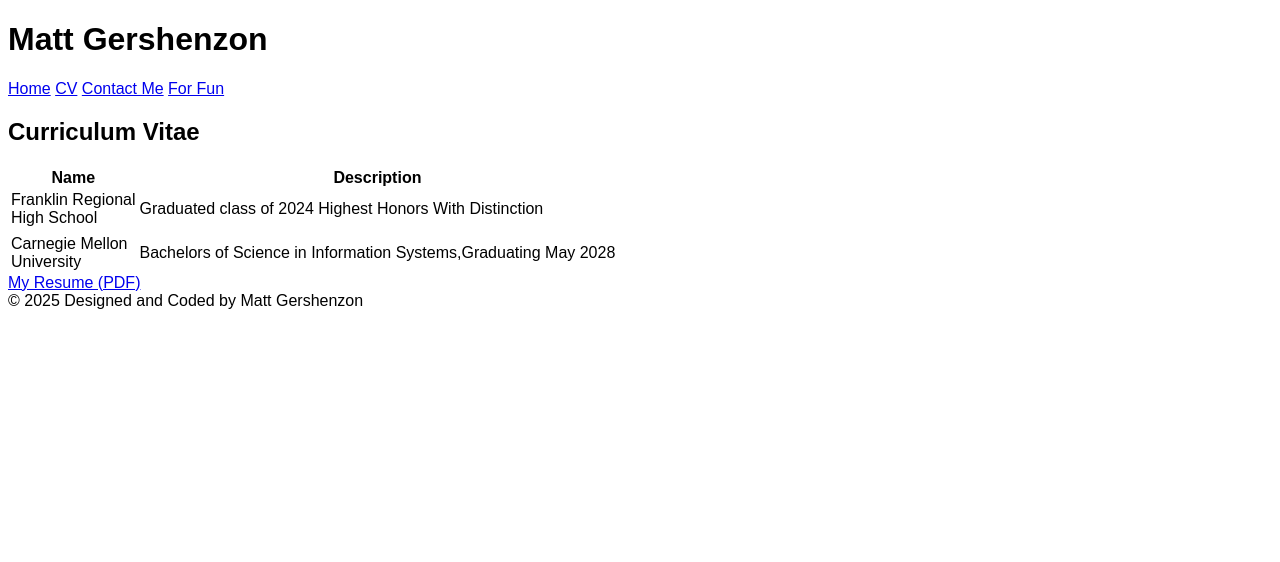
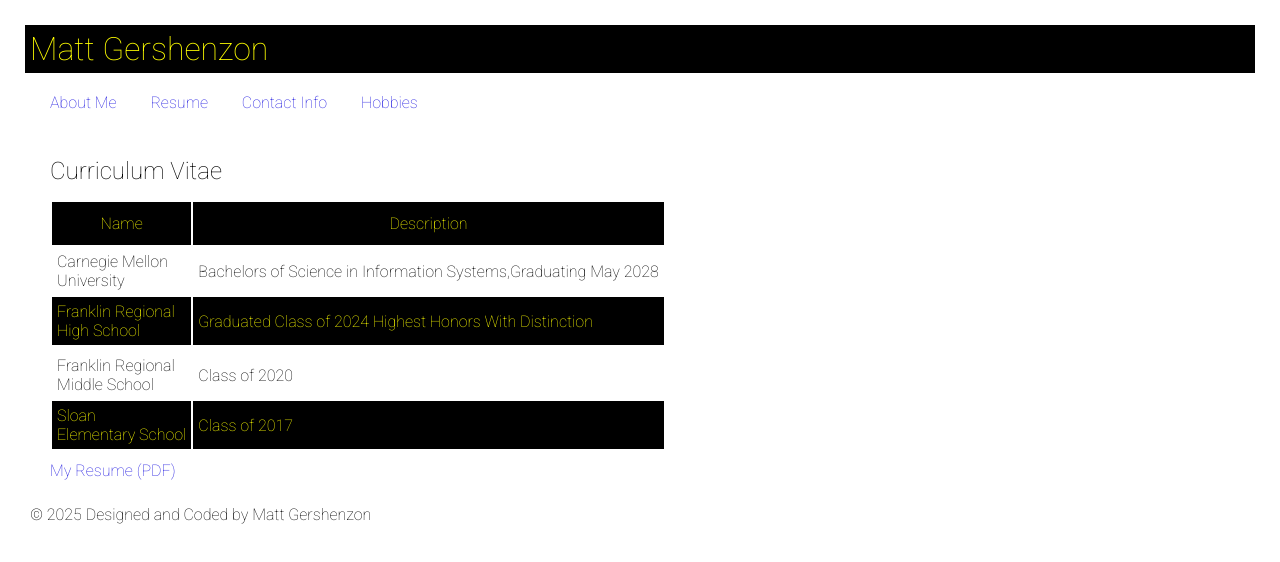
Before and after one commit to mgershe/webdevlabs, a plain HTML site: page views/cv.html in a window 1280 px wide. Drawn offline with Linux system fonts and the light colour scheme.

Commit message:
Add files via upload

```diff
--- /dev/null
+++ b/static/style.css
@@ -0,0 +1,39 @@
+* {
+    font-family: "Roboto", sans-serif;
+    font-optical-sizing: auto;
+    font-weight: 100;
+    font-style: normal;
+    font-variation-settings:
+        "wdth" 100;
+    padding: 5px;
+    margin: 5px;
+}
+h1 {
+    color: yellow;
+}
+#webname {
+    background-color: black;
+}
+
+a{
+    text-decoration: none;
+    color: rgb(34, 27, 224);
+    margin-right: 15px;
+}
+th{
+    padding: 12px;
+    background-color: #000000;
+    color: yellow;
+    width: fit-content;
+}
+
+tr:nth-child(even){
+    background-color: black;
+    color: yellow;
+}
+
+form{
+    display: block;
+    margin: auto;
+    text-align: center;
+}
--- a/views/cv.html
+++ b/views/cv.html
@@ -1,19 +1,25 @@
 <!DOCTYPE html>
 <html lang="en">
 <head>
+    <link rel="preconnect" href="https://fonts.googleapis.com">
+    <link rel="preconnect" href="https://fonts.gstatic.com" crossorigin>
+    <link href="https://fonts.googleapis.com/css2?family=Roboto:ital,wght@0,100..900;1,100..900&display=swap" rel="stylesheet">
+    <link rel="stylesheet" href="../static/style.css">
     <meta name="author" content="Matt Gershenzon">
     <meta name="keywords" content="Carnegie Mellon University, Information Systems">
     <meta name="description" content="Matt Gershenzon professional website">
     <title>Matt Gershenzon</title>
 </head>
 <body style ="font-family: Arial">
-    <h1>Matt Gershenzon</h1>
+    <h1 id="webname">
+        Matt Gershenzon
+    </h1>
     <header>
         <nav>
-            <a href="../index.html">Home</a>
-            <a href = "cv.html">CV</a>
-            <a href = "contact.html">Contact Me</a>
-            <a href = "fun.html">For Fun</a>
+            <a href="../index.html">About Me</a>
+            <a href = "cv.html">Resume</a>
+            <a href = "contact.html">Contact Info</a>
+            <a href = "fun.html">Hobbies</a>
         </nav>
     </header>
     <div><main>
@@ -29,14 +35,23 @@
             </thead>
             <tbody>
                 <tr>
+                    <td>Carnegie Mellon <br>University</td>
+                    <td>Bachelors of Science in Information Systems,Graduating May 2028</td>
+
+                </tr>
+                <tr>
                     <td>Franklin Regional <br>High School</td>
-                    <td>Graduated class of 2024 Highest Honors With Distinction</td>
-                </tr>
-                <tr></tr>
+                    <td>Graduated Class of 2024 Highest Honors With Distinction</td></tr>
                 <tr></tr>
                 <tr>
-                    <td>Carnegie Mellon <br>University</td>
-                    <td>Bachelors of Science in Information Systems,Graduating May 2028</td>
+                </tr>
+                <tr>
+                    <td>Franklin Regional<br>Middle School</td>
+                    <td>Class of 2020</td>
+                </tr>
+                <tr>
+                    <td>Sloan <br> Elementary School</td>
+                    <td> Class of 2017</td>
                 </tr>
             </tbody>
         </table>
```
Also changed, not shown: index.html (+15 -8 lines), views/contact.html (+15 -7 lines), views/fun.html (+11 -5 lines).
